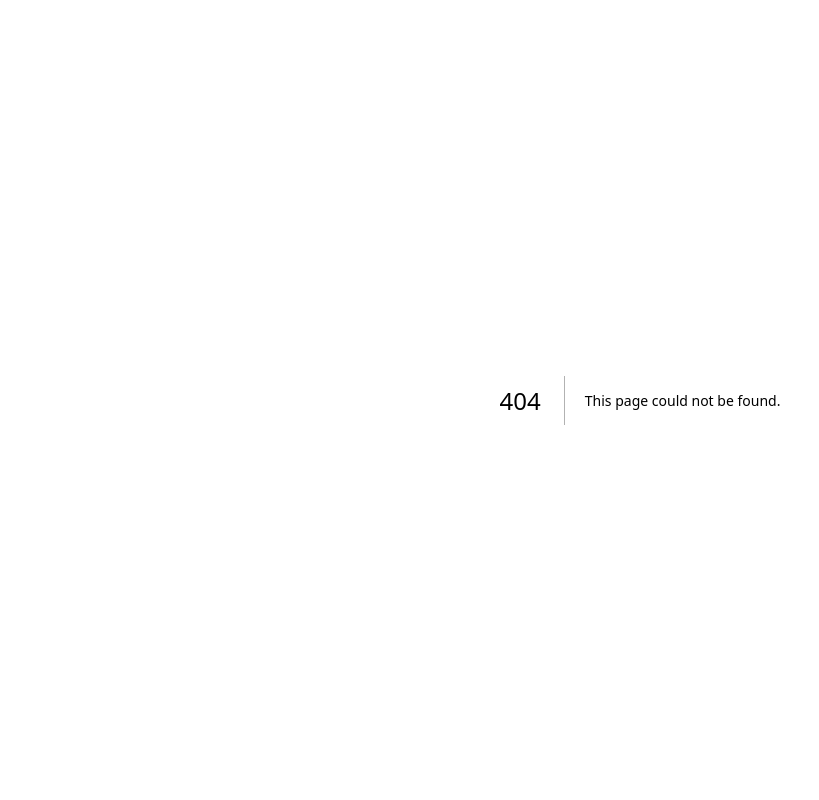
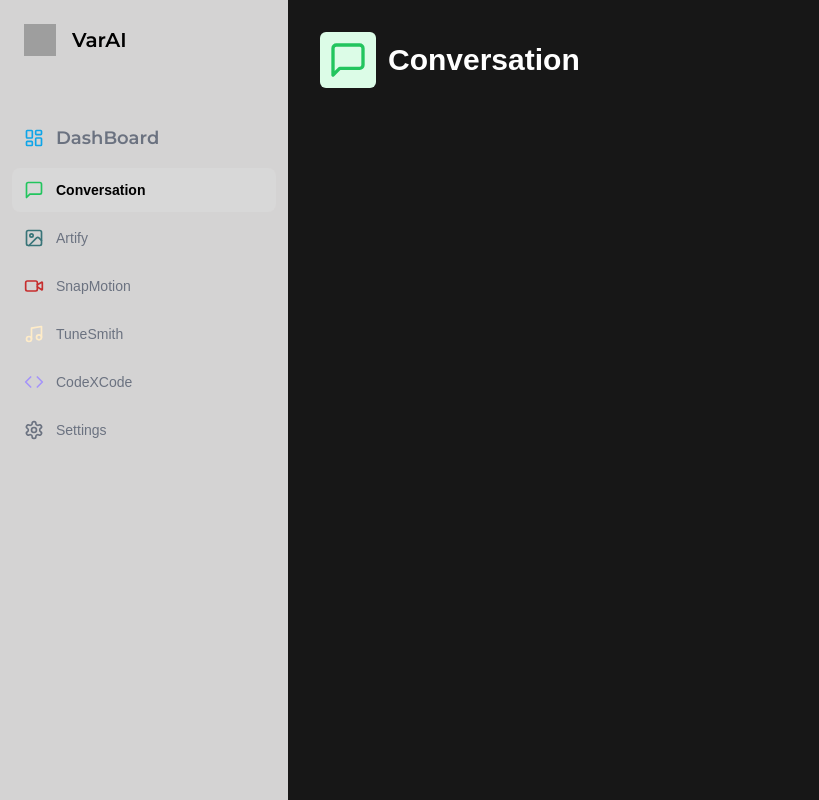
Before and after one commit to spkrish06/Project_Omega, a Next.js app: page /conversation in a window 1280 px wide. Before the commit this address had no page. Shown: the whole page, without its empty margins (0-819 px from the left). Built offline with nearby package versions, Linux system fonts and the light colour scheme; grey boxes are pictures that could not be loaded.

Commit message:
Initiation of the conversation page

```diff
--- /dev/null
+++ b/app/(dashboard)/(routes)/conversation/page.tsx
@@ -0,0 +1,18 @@
+import { Heading } from "@/components/heading"
+import { MessageSquare } from "lucide-react"
+
+const ConverstationPage=()=>{
+return (
+    <div>
+       <Heading
+       title="Conversation"
+       description="Chat with our Model"
+       icon={MessageSquare}
+       iconColor="text-green-500"
+       bgColor="bg-green-100"
+       />
+    </div>
+)
+}
+
+export default ConverstationPage
--- a/app/(dashboard)/(routes)/dashboard/page.tsx
+++ b/app/(dashboard)/(routes)/dashboard/page.tsx
@@ -3,7 +3,7 @@
 import { Card } from "@/components/ui/card";
 import { cn } from "@/lib/utils";
 import { ArrowRight, Code, ImageIcon, MessagesSquareIcon, MusicIcon, Settings, VideoIcon } from "lucide-react";
-import Link from "next/link";
+
 import { useRouter } from "next/navigation";
 
 
--- /dev/null
+++ b/components/heading.tsx
@@ -0,0 +1,37 @@
+import { cn } from "@/lib/utils";
+import { LucideIcon } from "lucide-react";
+
+interface headingProps{
+
+    title: string;
+    description: string;
+    icon:LucideIcon;
+    iconColor?: string;
+    bgColor?:string;
+}
+
+export const Heading = ({
+    title,
+    description,
+    icon:Icon,
+    iconColor,
+    bgColor
+}: headingProps)=>{
+    return (
+        <>
+
+        <div className="px-4 lg:px-8 flex items-center gap-x-3 mb-8">
+           <div className={cn("p-2 w-fit rounded-md",bgColor)}>
+
+            <Icon className={cn("w-10 h-10", iconColor)}/>
+           </div>
+           <div>
+            <h2 className="text-3xl font-bold">
+                {title}
+            </h2>
+        </div>
+        </div>
+
+        </>
+    )
+}
```
